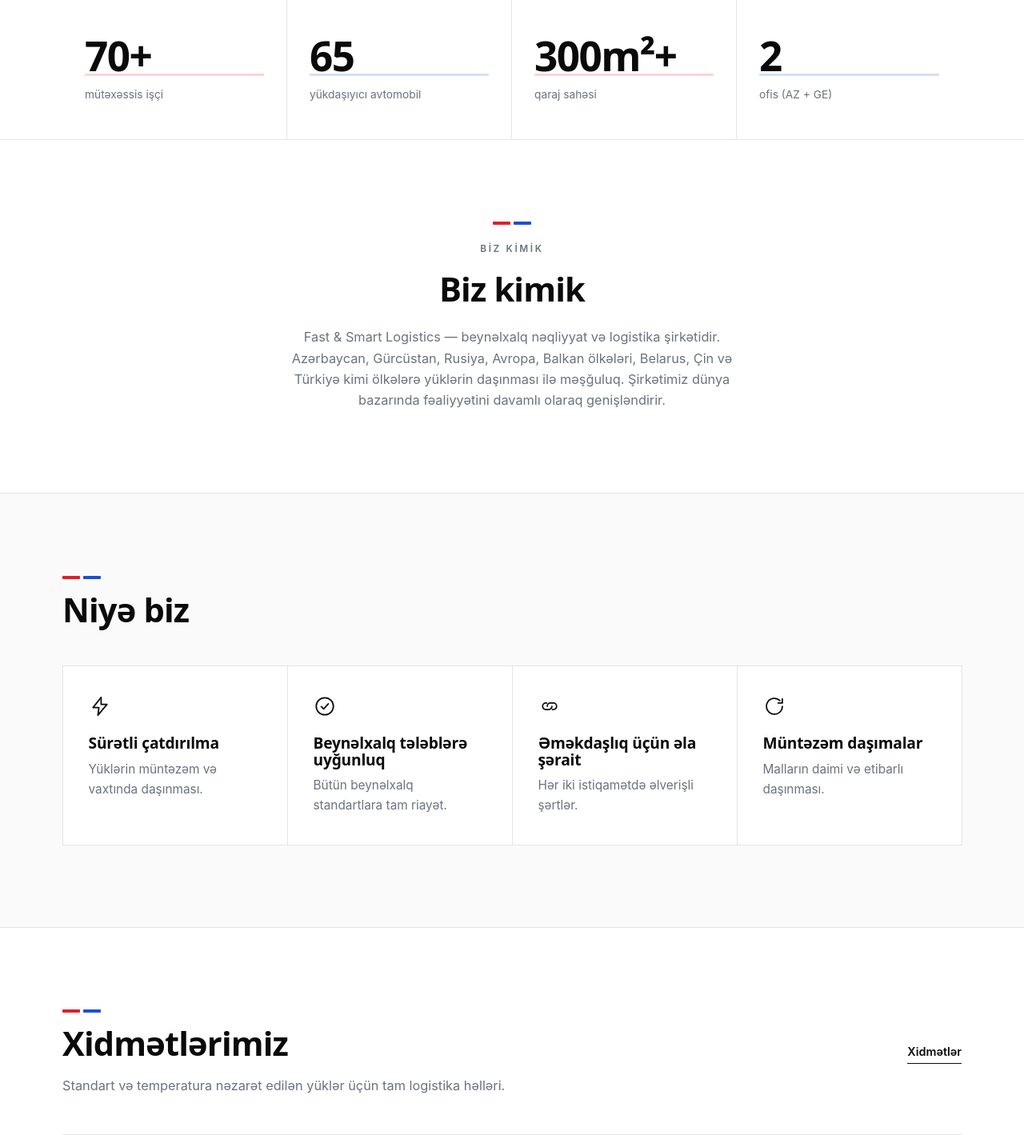
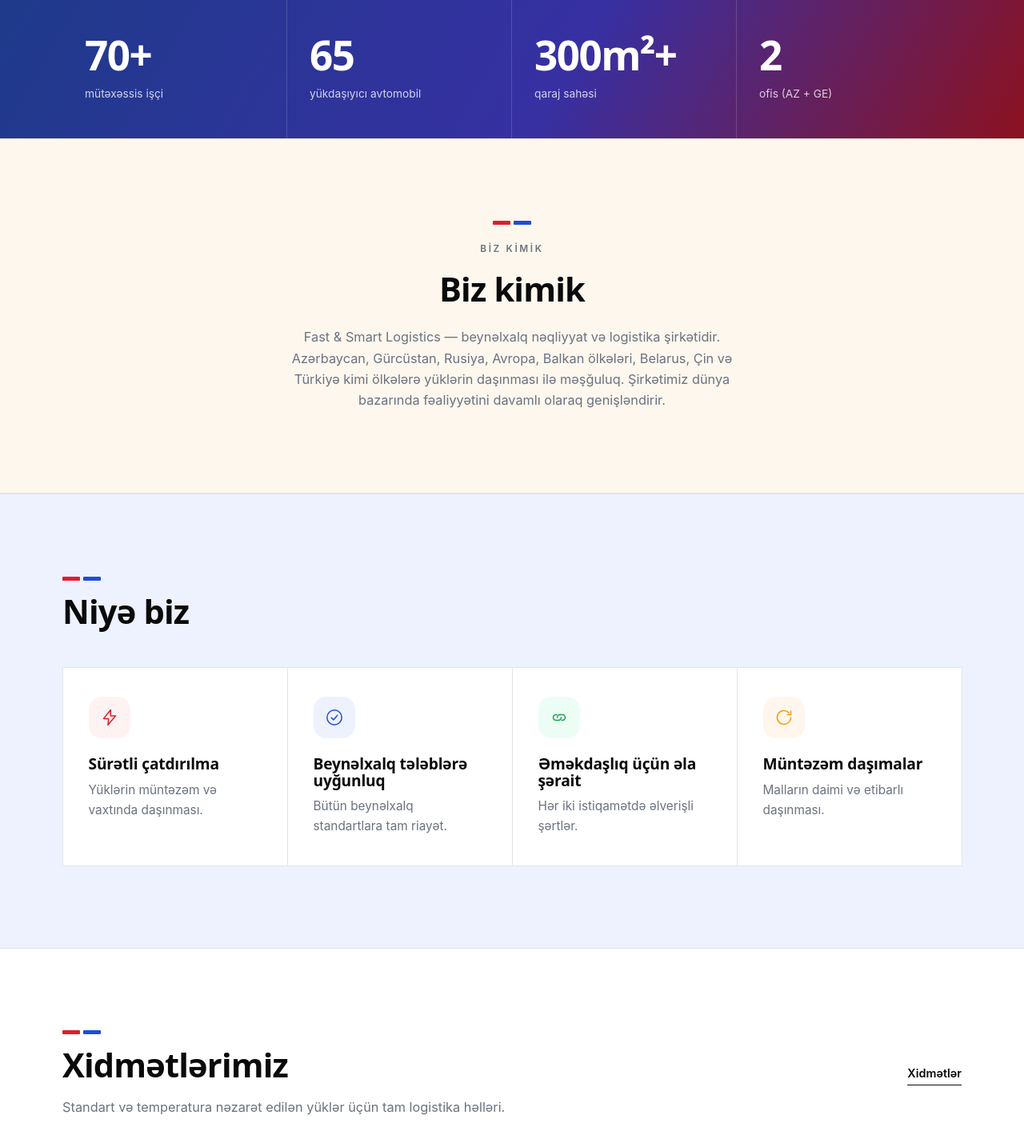
Before and after one commit to notfarruks/FastTransLogistics, a Flask app: page / in a window 1280 px wide. Shown: the part 806-2225 px from the top of the page at 80% size. Run offline with Flask 3, Linux system fonts and the light colour scheme; some web fonts are replaced.

Commit message:
Vibrant redesign: real logistics photos + bold color

```diff
--- a/static/css/styles.css
+++ b/static/css/styles.css
@@ -334,3 +334,95 @@ h3 { font-size: 1.2rem; letter-spacing: -0.01em; }
 
 /* CTA accent button keeps white; add bars motif on dark bands (vivid on black) */
 .cta-band .bars i, .hero .bars i, .site-footer .bars i { height: 4px; }
+
+/* ============================================================
+   VIBRANT THEME LAYER — bold color + real photography
+   (appended last so it overrides the mono base)
+   ============================================================ */
+:root{
+  --indigo:#1e3a8a; --indigo-2:#3730a3;
+  --red-2:#b91c1c; --blue-2:#2563eb;
+  --amber:#f59e0b; --teal:#0d9488; --green:#16a34a;
+  --tint-blue:#eef2ff; --tint-red:#fef2f2; --tint-cream:#fdf7ee;
+}
+
+/* ---------- HERO: real photo + vivid red/blue overlay ---------- */
+.hero{
+  position:relative; isolation:isolate; border-bottom:0;
+  background:
+    linear-gradient(115deg, rgba(8,10,35,.93) 0%, rgba(18,26,86,.84) 42%, rgba(140,18,30,.62) 100%),
+    var(--indigo) url('https://images.pexels.com/photos/9195241/pexels-photo-9195241.jpeg?auto=compress&cs=tinysrgb&w=1600') center/cover no-repeat;
+}
+.hero::after{
+  content:""; position:absolute; inset:0; z-index:-1;
+  background:
+    radial-gradient(620px 320px at 86% 18%, rgba(37,99,235,.40), transparent 62%),
+    radial-gradient(520px 280px at 8% 92%, rgba(225,29,42,.30), transparent 62%);
+}
+.hero-panel{ background:rgba(10,12,32,.55); backdrop-filter:blur(10px); border-color:rgba(255,255,255,.16); }
+
+/* ---------- STATS: vivid gradient band ---------- */
+.stats{ background:linear-gradient(120deg,var(--indigo) 0%, var(--indigo-2) 55%, #8c1220 100%); border:0; }
+.stat{ border-right:1px solid rgba(255,255,255,.16); }
+.stat:last-child{ border-right:0; }
+.stat-num{ color:#fff !important; box-shadow:none !important; }
+.stat-label{ color:rgba(255,255,255,.78); }
+
+/* ---------- tinted section bands (kill the empty white) ---------- */
+.section-alt{ background:var(--tint-blue); border-color:#dbe1f7; }
+.section-tint-blue{ background:var(--tint-blue); border-top:1px solid #dbe1f7; border-bottom:1px solid #dbe1f7; }
+.section-tint-red{ background:var(--tint-red); }
+.section-tint-cream{ background:var(--tint-cream); border-top:1px solid #f0e6d3; border-bottom:1px solid #f0e6d3; }
+
+/* inner page headers get a soft gradient instead of flat white */
+.page-head{ background:linear-gradient(180deg,var(--tint-blue) 0%, #ffffff 100%); border-bottom:1px solid #dbe1f7; }
+
+/* ---------- WHY cards: colored icon chips ---------- */
+.why-card{ text-align:left; }
+.why-card .ic{
+  box-sizing:content-box; width:24px; height:24px; padding:14px;
+  border-radius:16px; margin-bottom:22px;
+}
+.why-card:nth-child(1) .ic{ background:var(--tint-red);  color:var(--red); }
+.why-card:nth-child(2) .ic{ background:var(--tint-blue); color:var(--blue); }
+.why-card:nth-child(3) .ic{ background:#ecfdf5;          color:var(--green); }
+.why-card:nth-child(4) .ic{ background:#fff7ed;          color:var(--amber); }
+.why-card:hover{ background:#fff; }
+
+/* ---------- SERVICE cards: real photo media ---------- */
+.service-card{ padding:0; overflow:hidden; display:flex; flex-direction:column; }
+.service-card:hover{ background:#fff; }
+.card-media{
+  height:160px; background-color:var(--indigo);
+  background-size:cover; background-position:center; position:relative;
+}
+.card-media::after{
+  content:""; position:absolute; inset:0;
+  background:linear-gradient(180deg, rgba(8,10,35,.10) 40%, rgba(8,10,35,.45));
+}
+.card-media-lg{ height:240px; }
+.service-card .card-body{ padding:28px 30px 32px; }
+.service-card.service-lg .card-body{ padding:34px 40px 42px; }
+.service-card .card-body h3{ margin-bottom:10px; }
+
+/* ---------- COVERAGE countries: cycling color accent ---------- */
+.country{ border-left:4px solid transparent; }
+.country .idx{ color:var(--blue); font-weight:700; }
+.country:nth-child(4n+1){ border-left-color:var(--red); }
+.country:nth-child(4n+2){ border-left-color:var(--blue); }
+.country:nth-child(4n+3){ border-left-color:var(--amber); }
+.country:nth-child(4n)  { border-left-color:var(--green); }
+.country:hover{ background:#fff; }
+
+/* ---------- nav CTA: vibrant gradient pill ---------- */
+.nav-cta.btn-primary{
+  background:linear-gradient(120deg,var(--red) 0%, var(--blue) 100%);
+  border:0; color:#fff;
+}
+.nav-cta.btn-primary:hover{ filter:brightness(1.08); }
+
+/* ---------- CTA band: vivid gradient ---------- */
+.cta-band{ background:linear-gradient(120deg,#0a0a0a 0%, var(--indigo-2) 58%, #8c1220 100%); }
+
+/* keep the brand stripe punchy */
+.bars i{ height:5px; }
--- a/templates/home.html
+++ b/templates/home.html
@@ -3,8 +3,13 @@
 {% block title %}{{ company.name }} — {{ t.nav_home }}{% endblock %}
 
 {% block content %}
-{% set service_icons = ['cargo', 'reefer', 'globe', 'shield'] %}
 {% set why_icons = ['bolt', 'check', 'link', 'route'] %}
+{% set service_photos = [
+  'https://images.pexels.com/photos/2199293/pexels-photo-2199293.jpeg?auto=compress&cs=tinysrgb&w=900',
+  'https://images.pexels.com/photos/10963747/pexels-photo-10963747.jpeg?auto=compress&cs=tinysrgb&w=900',
+  'https://images.pexels.com/photos/9831438/pexels-photo-9831438.jpeg?auto=compress&cs=tinysrgb&w=900',
+  'https://images.pexels.com/photos/16241422/pexels-photo-16241422.jpeg?auto=compress&cs=tinysrgb&w=900'
+] %}
 
 <!-- ============================ HERO ============================ -->
 <section class="hero">
@@ -54,7 +59,7 @@
 </section>
 
 <!-- ============================ ABOUT ============================ -->
-<section class="section">
+<section class="section section-tint-cream">
   <div class="container narrow center">
     <span class="bars" aria-hidden="true"><i></i><i></i></span><span class="eyebrow">{{ t.about_title }}</span>
     <h2>{{ t.about_title }}</h2>
@@ -69,7 +74,7 @@
     <h2 style="margin-bottom: 48px;">{{ t.why_title }}</h2>
     <div class="grid grid-4">
       {% for item in t.why_items %}
-      <div class="card">
+      <div class="card why-card">
         {{ icon(why_icons[loop.index0]) }}
         <h3>{{ item.title }}</h3>
         <p class="muted">{{ item.text }}</p>
@@ -90,10 +95,12 @@
     <p class="muted">{{ t.services_intro }}</p>
     <div class="grid grid-4">
       {% for s in services %}
-      <div class="card">
-        {{ icon(service_icons[loop.index0]) }}
-        <h3>{{ s.title }}</h3>
-        <p class="muted">{{ s.desc }}</p>
+      <div class="card service-card">
+        <div class="card-media" style="background-image:url('{{ service_photos[loop.index0] }}')"></div>
+        <div class="card-body">
+          <h3>{{ s.title }}</h3>
+          <p class="muted">{{ s.desc }}</p>
+        </div>
       </div>
       {% endfor %}
     </div>
@@ -101,7 +108,7 @@
 </section>
 
 <!-- ============================ COVERAGE ============================ -->
-<section class="section section-alt">
+<section class="section section-tint-blue">
   <div class="container">
     <span class="bars" aria-hidden="true"><i></i><i></i></span>
     <div class="section-head">
```
Also changed, not shown: templates/services.html (+12 -6 lines).
